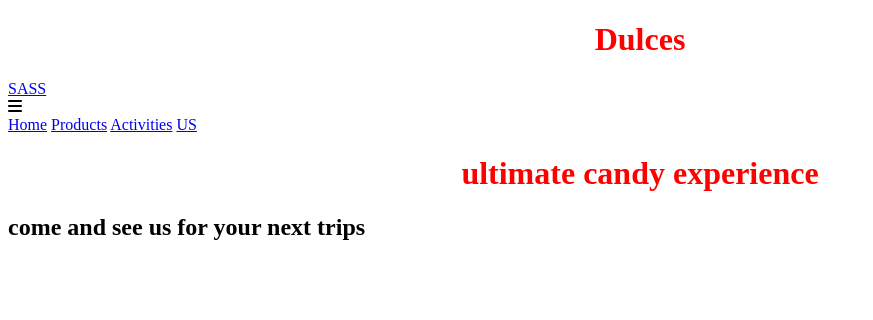
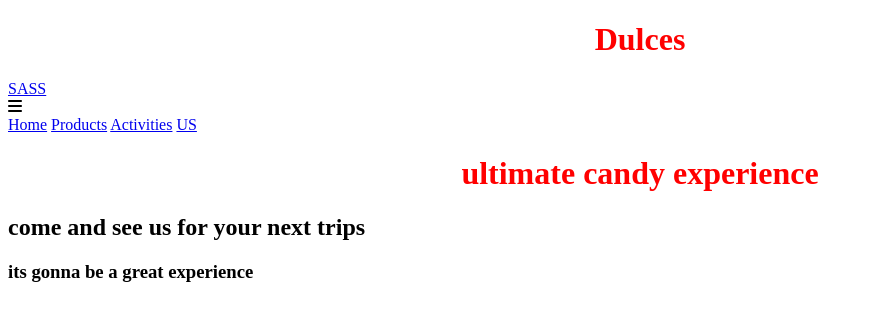
Before and after one commit to JoseDev184/practice-single-page, a plain HTML site: page index.html in a window 1280 px wide. Shown: the whole page, without its empty margins (0-873 px from the left). Drawn offline with Linux system fonts and the light colour scheme.

Commit message:
Update index.html

```diff
--- a/index.html
+++ b/index.html
@@ -33,6 +33,7 @@
         <div class="hero_container--left">
             <H1>ultimate candy experience</H1>
             <h2>come and see us for your next trips</h2>
+            <H3>its gonna be a great experience</H3>
         </div>
     </div>
   </div>
```
